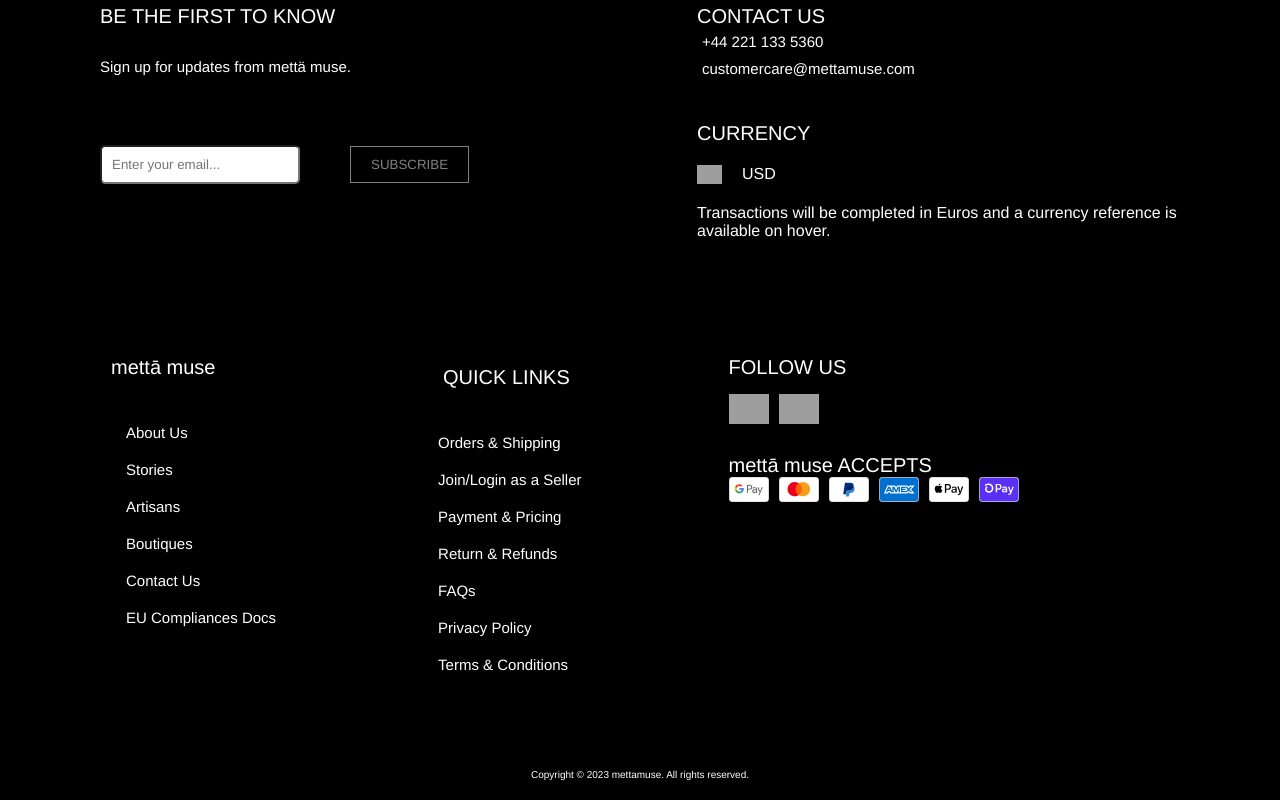
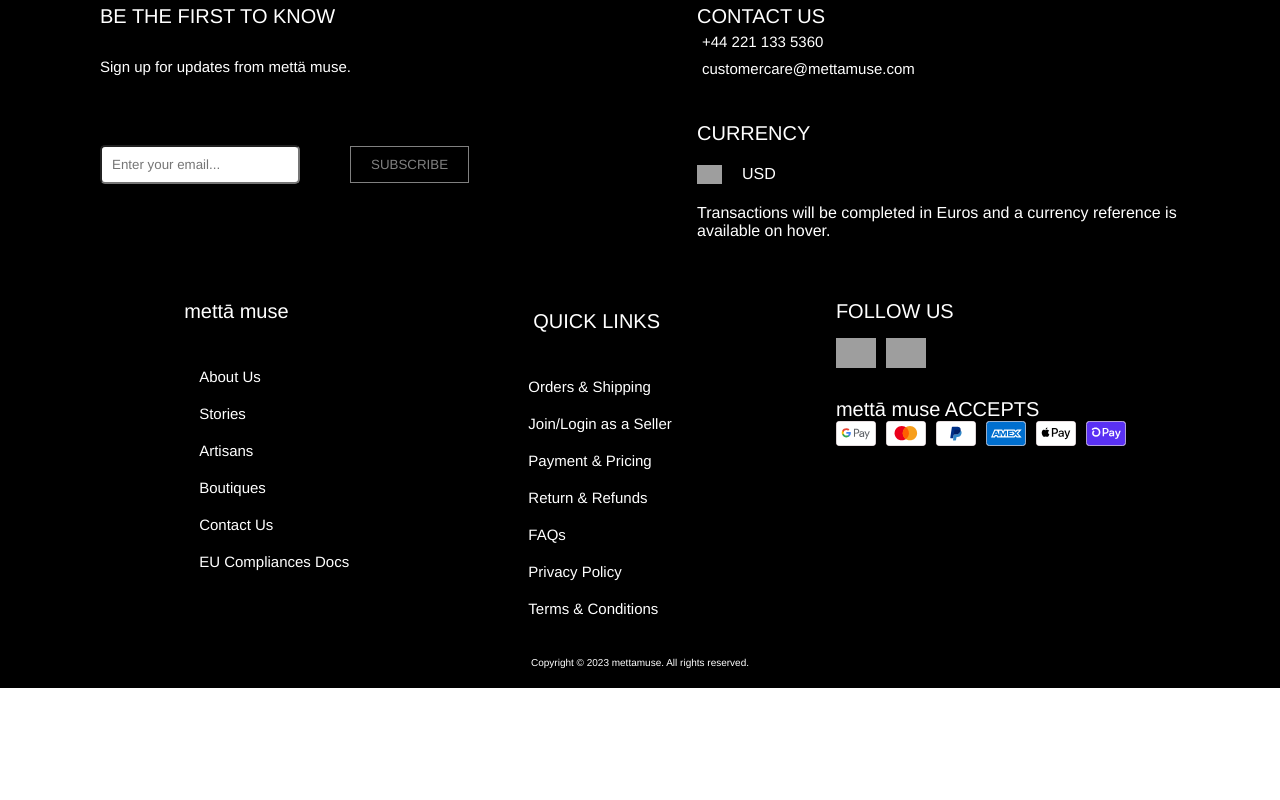
Before and after one commit to suman-kr-ghorai/Appscrip-task-Suman-Kumar-Ghorai, a React (Vite) app: page / in a window 1280 px wide. Shown: the part 565-1365 px from the top of the page. After the commit the page ends 1253 px from the top, so only its background shows below. Built offline with nearby package versions, Linux system fonts and the light colour scheme; no server answers; grey boxes are pictures that could not be loaded.

Commit message:
css optimisation

```diff
--- a/src/App.css
+++ b/src/App.css
@@ -493,15 +493,15 @@ label {
 
 .footer-links {
   display: flex;
-  justify-content:flex-start;
+  justify-content: space-evenly;
   margin-top: 40px;
   margin-left: 40px;
   /* gap:180px */
 }
 
 .footer-section {
-  padding: 30px;
-  margin: 41px;
+  padding: 5px;
+  margin: 10px;
 }
 .footer-section div{
 
```
